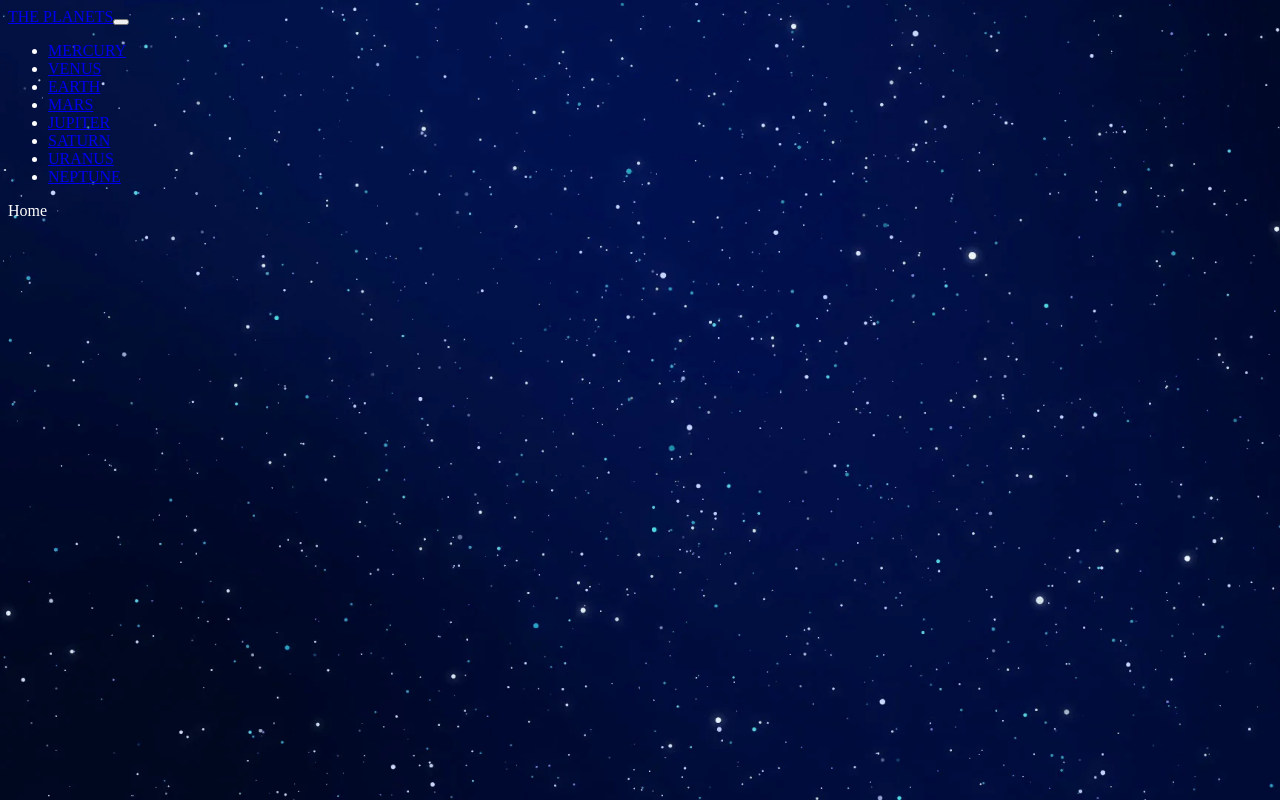
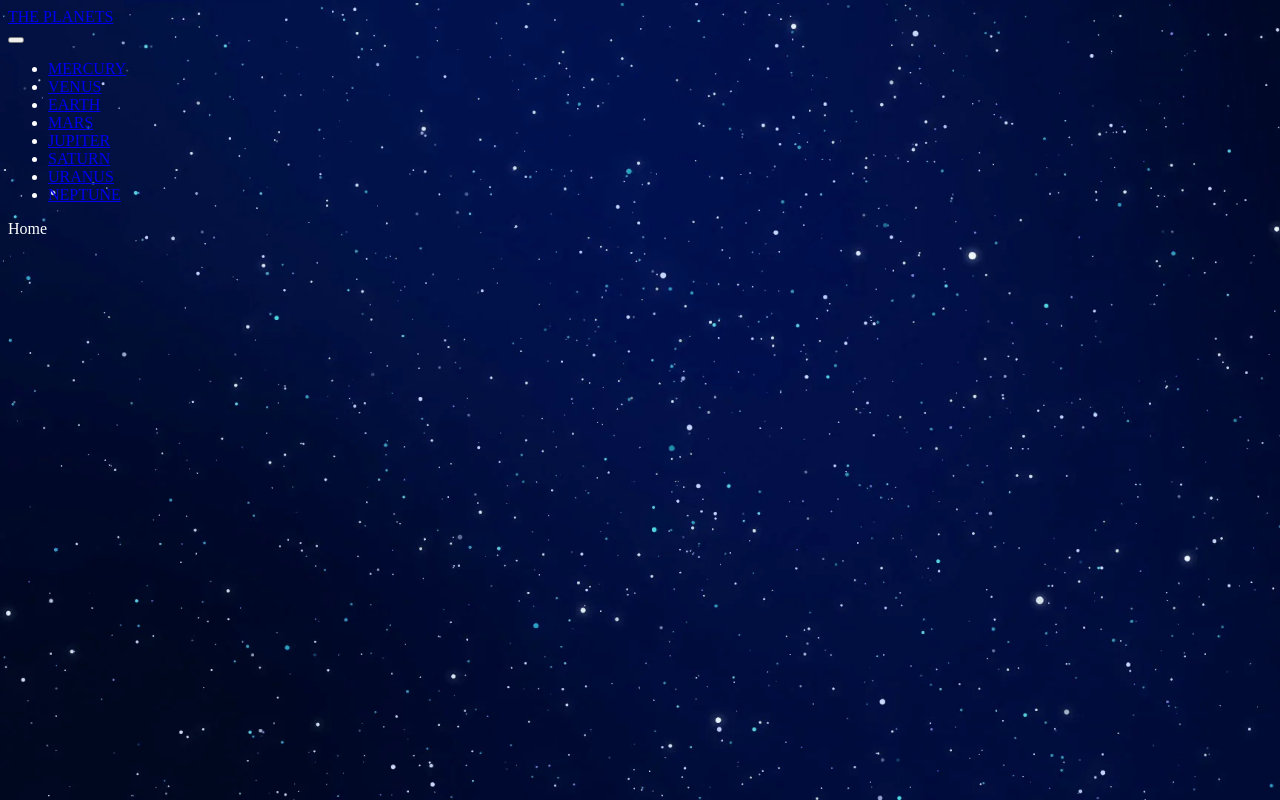
Before and after one commit to Rodri-97/planets-fact-website, a React (Create React App) app: page / in a window 1280 px wide. Built offline with nearby package versions, Linux system fonts and the light colour scheme.

Commit message:
refactor

```diff
--- a/src/components/Navbar.js
+++ b/src/components/Navbar.js
@@ -21,8 +21,7 @@ const Navbar = (props) => {
         <header id="navbar">
             <nav className="navbar-container container">
                 <Link to="/" className="home-link">
-                    <div className="navbar-logo"></div>
-                        THE PLANETS
+                    <div className="navbar-logo">THE PLANETS</div>
                 </Link>
                 <button
                     type="button"
```
